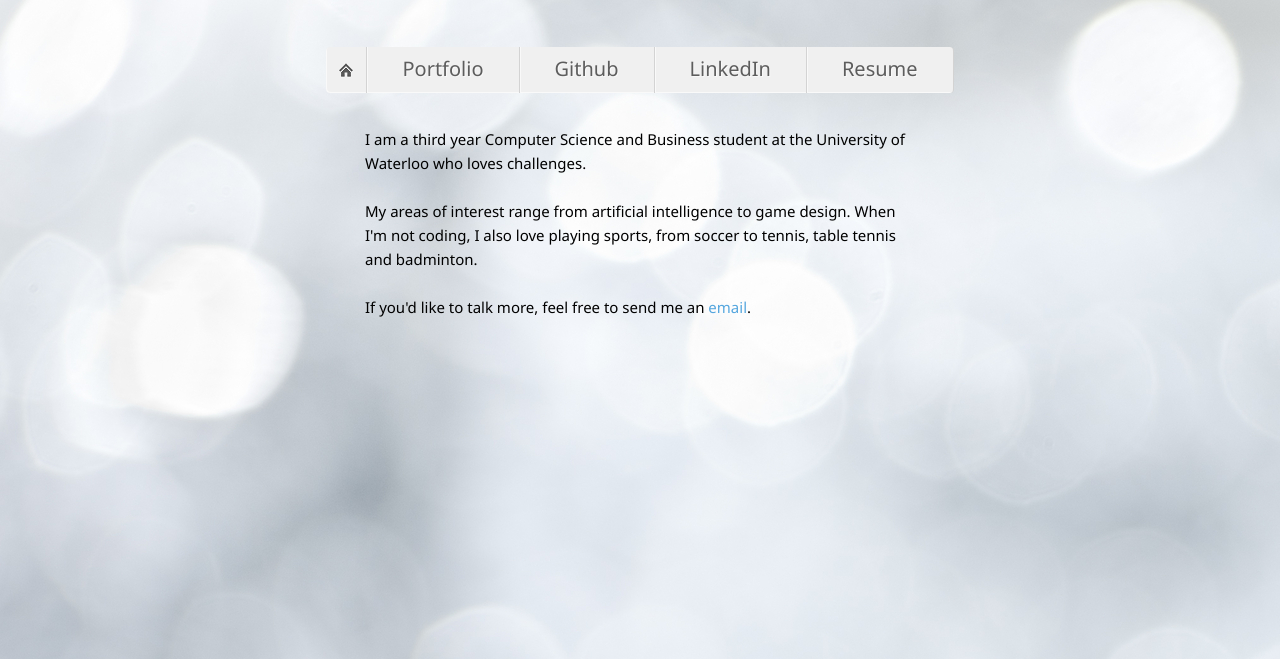
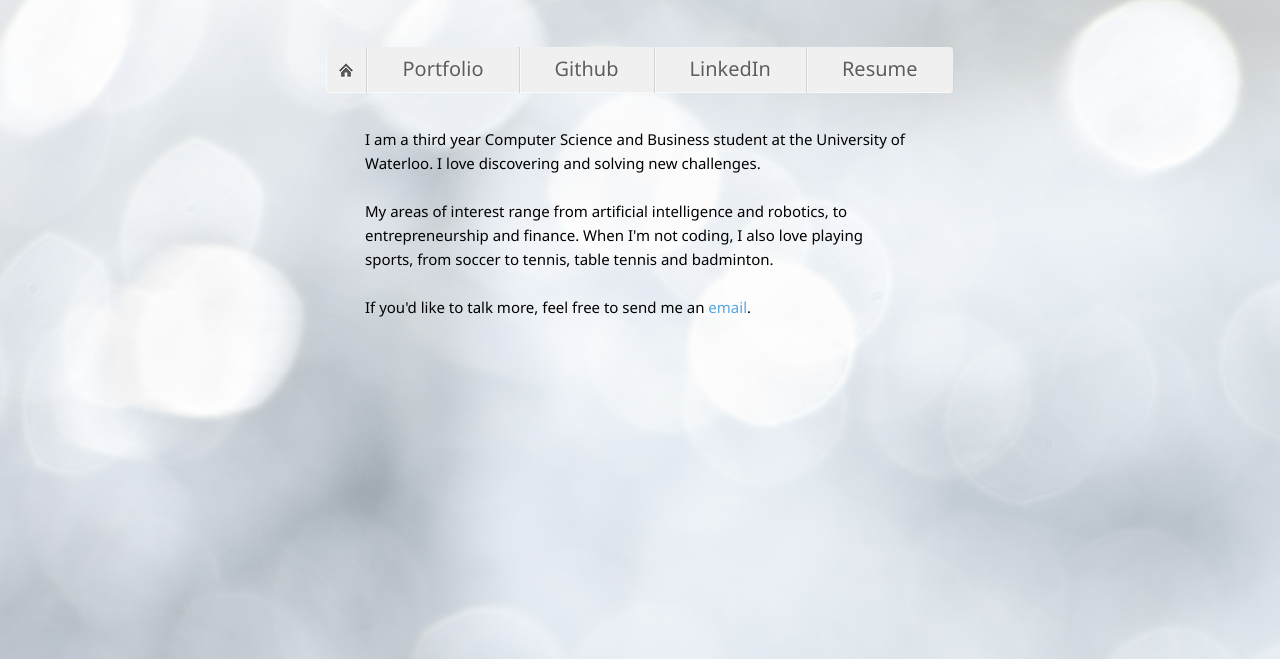
Before and after one commit to rui-lin/rlin.ca, a plain HTML site: page public/index.html in a window 1280 px wide. Shown: the part 141-800 px from the top of the page. Drawn offline with Linux system fonts and the light colour scheme.

Commit message:
Update greetings message

```diff
--- a/public/index.html
+++ b/public/index.html
@@ -38,9 +38,9 @@
     </nav>
     <footer>
     <p>
-    I am a third year Computer Science and Business student at the University of Waterloo who loves challenges.
+    I am a third year Computer Science and Business student at the University of Waterloo. I love discovering and solving new challenges.
     </p><br /><p>
-    My areas of interest range from artificial intelligence to game design. When I'm not coding, I also love playing sports, from soccer to tennis, table tennis and badminton.
+    My areas of interest range from artificial intelligence and robotics, to entrepreneurship and finance. When I'm not coding, I also love playing sports, from soccer to tennis, table tennis and badminton.
     </p><br /><p>
     If you'd like to talk more, feel free to send me an <a href="mailto:hello@rlin.ca">email</a>.
     </p>
```
